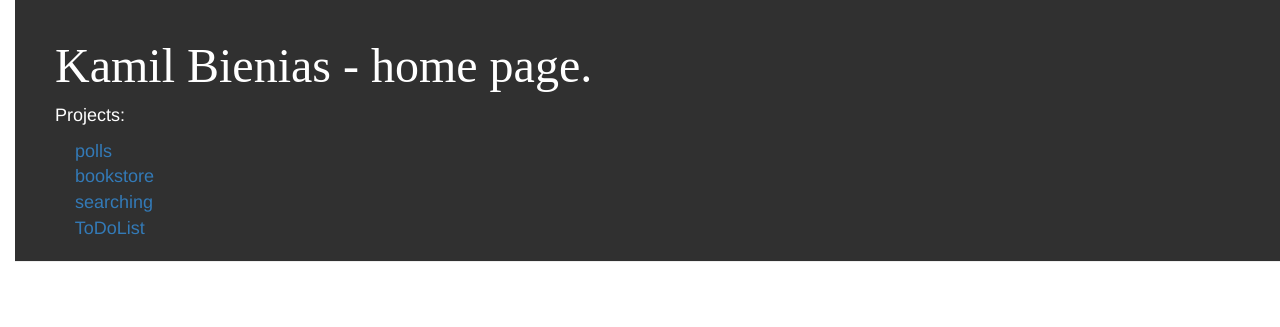
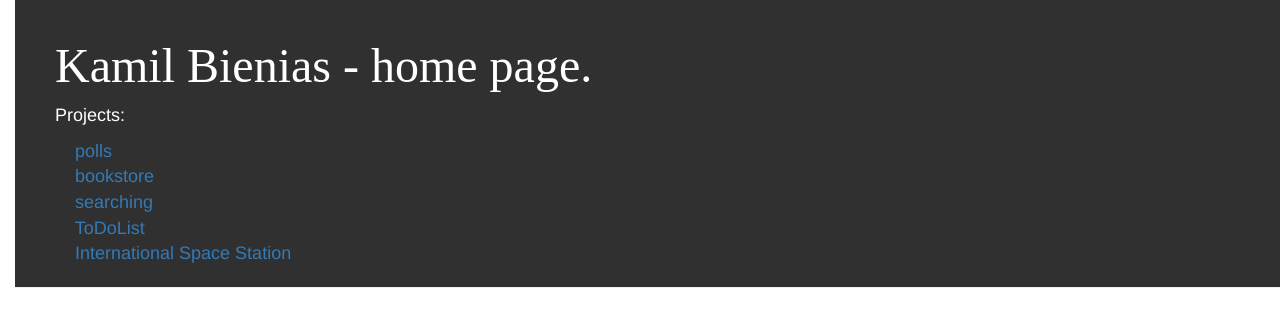
Before and after one commit to KamilBienias/my-first-blog, a Django app: page / in a window 1280 px wide. Shown: the top 327 px of the page. Run offline with Django 3.2, Linux system fonts and the light colour scheme; data that the repository does not hold is empty; some libraries are stand-ins or nearby versions.

Commit message:
ISS application added

```diff
--- a/blog/templates/blog/base.html
+++ b/blog/templates/blog/base.html
@@ -20,6 +20,7 @@
             <a href="{% url 'bookstore:bookstore_home_page' %}" id="bookstore" onmouseover="bookstore()" onmouseout="bookstore_normal()" style="font-size: 18px; text-decoration: none; cursor: pointer">&nbsp&nbsp&nbsp bookstore</a><br>
             <a href="findword/" id="searching" onmouseover="searching()" onmouseout="searching_normal()" style="font-size: 18px; text-decoration: none; cursor: pointer">&nbsp&nbsp&nbsp searching</a><br>
             <a href="todo/" id="todolist" onmouseover="todolist()" onmouseout="todolist_normal()" style="font-size: 18px; text-decoration: none; cursor: pointer">&nbsp&nbsp&nbsp ToDoList</a><br>
+            <a href="iss/" id="iss" onmouseover="iss()" onmouseout="iss_normal()" style="font-size: 18px; text-decoration: none; cursor: pointer">&nbsp&nbsp&nbsp International Space Station</a><br>
             </div>
             <div style="clear:both"></div>
         </div>
@@ -73,5 +74,15 @@
             {
                document.getElementById('todolist').innerHTML="&nbsp&nbsp&nbsp ToDoList";
             }
+
+            function iss()
+            {
+               document.getElementById('iss').innerHTML="__International Space Station__(self)";
+            }
+
+            function iss_normal()
+            {
+               document.getElementById('iss').innerHTML="&nbsp&nbsp&nbsp International Space Station";
+            }
     </script>
 </html>
--- a/mysite/settings.py
+++ b/mysite/settings.py
@@ -45,6 +45,7 @@ INSTALLED_APPS = [
     'findword',
     # 'todolist',
     'todo',
+    'iss',
 ]
 
 MIDDLEWARE = [
--- a/mysite/urls.py
+++ b/mysite/urls.py
@@ -26,4 +26,5 @@ urlpatterns = [
     path('findword/', include('findword.urls')),  # my findword
     # path('todolist/', include('todolist.urls')),  # my todolist
     path('todo/', include('todo.urls')),  # my
+    path('iss/', include('iss.urls')),  # my iss
 ]
```
